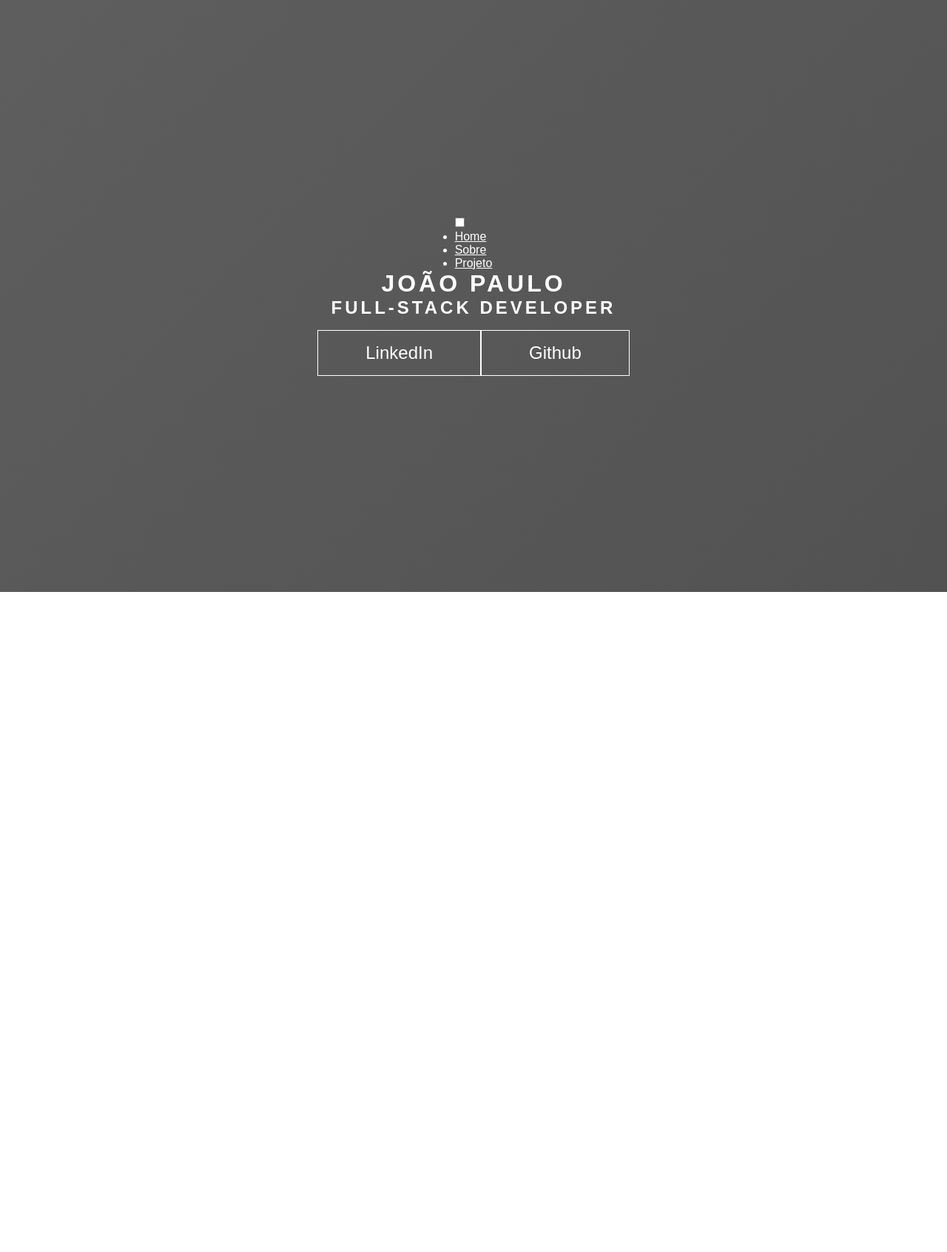
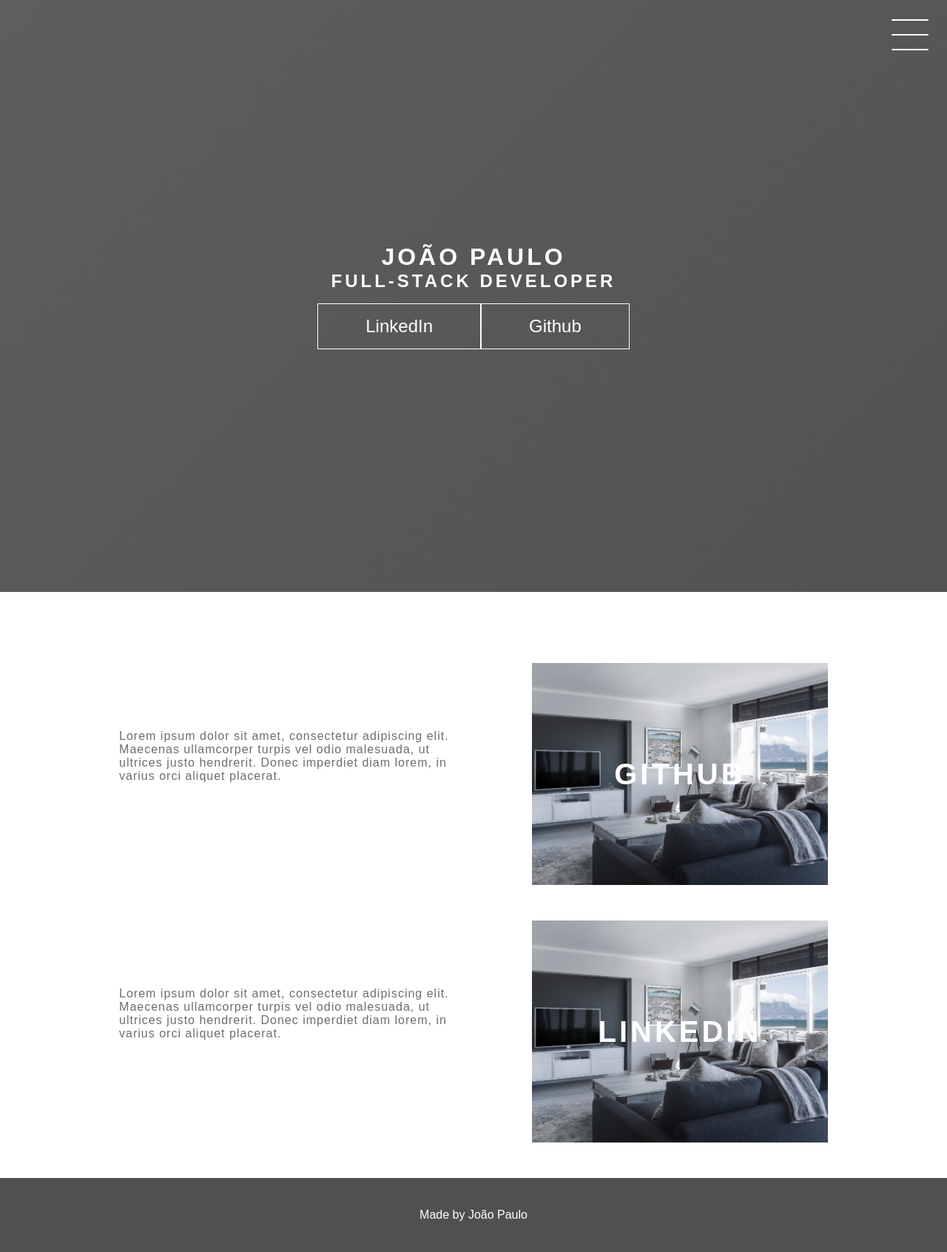
Before and after one commit to jaype10/menu-css-transitions, a plain HTML site: page index.html in a window 1280 px wide. Shown: the whole page at 74% size. Before the commit the page ends 800 px from the top, so only its background shows below. Drawn offline with Linux system fonts and the light colour scheme; a web font is replaced by a local one.

Commit message:
Portifolio-dio Finalizado

```diff
--- a/index.html
+++ b/index.html
@@ -46,5 +46,30 @@
             <a href="">Github</a>
         </div>
     </header>
+
+    <div class="container">
+        <div class="card-container">
+            <div class="card-text">Lorem ipsum dolor sit amet, consectetur adipiscing elit. Maecenas ullamcorper turpis vel odio malesuada, ut ultrices justo hendrerit. Donec imperdiet diam lorem, in varius orci aliquet placerat.</div>
+            <div class="card">
+                <div class="card-wrapper">
+                    <h2>Github</h2>
+                    <p>Take a look at my projects!</p>
+                </div>
+            </div>
+        </div>
+        <div class="card-container">
+            <div class="card-text">Lorem ipsum dolor sit amet, consectetur adipiscing elit. Maecenas ullamcorper turpis vel odio malesuada, ut ultrices justo hendrerit. Donec imperdiet diam lorem, in varius orci aliquet placerat.</div>
+            <div class="card">
+                <div class="card-wrapper">
+                    <h2>LinkedIn</h2>
+                    <p>Add me on LinkedIn!</p>
+                </div>
+            </div>
+        </div>
+    </div>
+
+    <footer class="footer">
+        Made by João Paulo
+    </footer>
 </body>
 </html>
--- a/style.css
+++ b/style.css
@@ -68,3 +68,273 @@ a:hover{
         background-position: 0% 100%;
     }
 }
+
+/* Menu Hamburger */
+
+.checkbox-container{
+    display: flex;
+    justify-content: center;
+    align-items: center;
+}
+
+.checkbox{
+    height: 100px;
+    width: 100px;
+    position: absolute;
+    top: 0;
+    right: 0;
+    display: flex;
+    justify-content: center;
+    cursor: pointer;
+    z-index: 999;
+    transition: 400ms ease-in-out 0s;
+}
+
+.checkbox .trace{
+    width: 50px;
+    height: 2px;
+    background-color: white;
+    position: absolute;
+    border-radius: 4px;
+    transition: 0.5s ease-in-out;
+}
+
+.checkbox .trace:nth-child(1){
+    top: 26px;
+    transform: rotate(0);
+}
+
+.checkbox .trace:nth-child(2){
+    top: 46px;
+    transform: rotate(0);
+}
+
+.checkbox .trace:nth-child(3){
+    top: 66px;
+    transform: rotate(0);
+}
+
+#toggle{
+    display: none;
+}
+
+/* Menu */
+
+.menu{
+    position: absolute;
+    top: 28px;
+    right: 30px;
+    background: transparent;
+    height: 40px;
+    width: 40px;
+    border-radius: 50%;
+    box-shadow: 0px 0px 0px 0px white;
+    z-index: -1;
+    transition: 400ms ease-in-out 0s;
+}
+
+.menu-itens{
+    position: fixed;
+    top: 0;
+    left: 0;
+    width: 100%;
+    height: 100vh;
+    display: flex;
+    justify-content: center;
+    align-items: center;
+    z-index: 2;
+    opacity: 0;
+    visibility: hidden;
+    transition: 400ms ease-in-out 0s;
+}
+
+.menu-itens ul{
+    list-style: none;
+}
+
+.menu-itens ul li a{
+    margin: 10px 0;
+    color: #606060;
+    text-decoration: none;
+    text-transform: uppercase;
+    letter-spacing: 4px;
+    font-size: 40px;
+}
+
+/* Animação do Menu */
+
+#toggle:checked + .checkbox{
+    background-color: white;
+}
+
+#toggle:checked + .checkbox:nth-child(1){
+    transform: rotate(45deg);
+    background-color: #606060;
+    top: 47px;
+}
+
+#toggle:checked + .checkbox:nth-child(2){
+    transform: translate(-100px);
+    width: 30px;
+    visibility: hidden;
+    opacity: 0;
+}
+
+#toggle:checked + .checkbox:nth-child(3){
+    transform: rotate(-45deg);
+    background-color: #606060;
+    top: 48px;
+}
+
+#toggle:checked ~ .menu{
+    box-shadow: 0px 0px 0px 100vmax white;
+    z-index: 1;
+}
+
+#toggle:checked ~ .menu-itens{
+    visibility: visible;
+    opacity: 1;
+}
+
+/* Cards */
+
+.container{
+    width: 100%;
+    height: auto;
+    display: flex;
+    flex-direction: column;
+    justify-content: space-evenly;
+    align-items: center;
+    margin: 3rem 0;
+}
+
+.card-container{
+    display: flex;
+    align-items: center;
+    justify-content: space-evenly;
+    width: 90%;
+}
+
+.card{
+    height: 300px;
+    width: 400px;
+    margin: 3rem 0 0 0;
+    background-image: url('./background.jpg');
+    background-position: center;
+    background-repeat: no-repeat;
+    background-size: cover;
+    display: flex;
+    justify-content: center;
+    align-items: center;
+    filter: grayscale(0.5);
+    color: white;
+    cursor: pointer;
+    transition: 0.3s;
+}
+
+.card-text{
+    width: 40%;
+    font-family: sans-serif;
+    letter-spacing: 1px;
+    color: rgb(109, 109, 109);
+}
+
+.card-wrapper{
+    text-align: center;
+    display: flex;
+    flex-direction: column;
+    justify-content: center;
+    align-items: center;
+    position: relative;
+}
+
+.card-wrapper::before{
+    content: '';
+    position: absolute;
+    height: 100px;
+    width: 100px;
+    display: block;
+    border: 1px solid white;
+    opacity: 0;
+    transition: 0.3s;
+}
+
+.card-wrapper h2{
+    font-size: 40px;
+    text-transform: uppercase;
+    letter-spacing: 4px;
+    margin: 0;
+    transition: 0.3s;
+}
+
+.card-wrapper p{
+    font-size: 0;
+    visibility: hidden;
+    opacity: 0;
+    font-weight: bold;
+    text-transform: uppercase;
+    transition: 0.3s;
+}
+
+.card:hover{
+    filter: unset;
+}
+
+.card:hover > .card-wrapper::before{
+    height: 250px;
+    width: 350px;
+    opacity: 1;
+}
+
+.card:hover > .card-wrapper p{
+    opacity: 1;
+    visibility: visible;
+    font-size: 14px;
+}
+
+/* Footer */
+
+.footer{
+    width: 100%;
+    height: 100px;
+    background-color: #505050;
+    display: flex;
+    justify-content: center;
+    align-items: center;
+}
+
+@media (max-width:800px) {
+    .social-media{
+        display: flex;
+        flex-direction: column;
+    }
+
+    .container{
+        margin-top: 0;
+    }
+
+    .card-container{
+        flex-direction: column;
+    }
+
+    .container .card-container:nth-child(1),
+    .container .card-container:nth-child(3){
+        flex-direction: column-reverse;
+    }
+
+    .card{
+        height: 250px;
+        width: 250px;
+    }
+
+    .card-text{
+        width: 90%;
+        margin-top: 2rem;
+        text-align: center;
+    }
+
+    .card:hover > .card-wrapper::before{
+        height: 190px;
+        width: 190px;
+    }
+}
```
Also changed, not shown: background.jpg (added).
